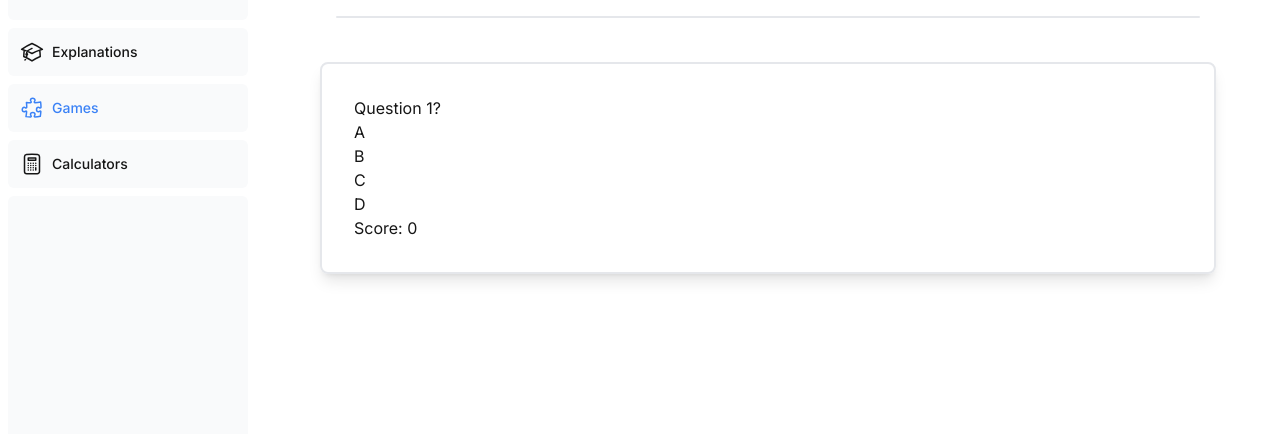
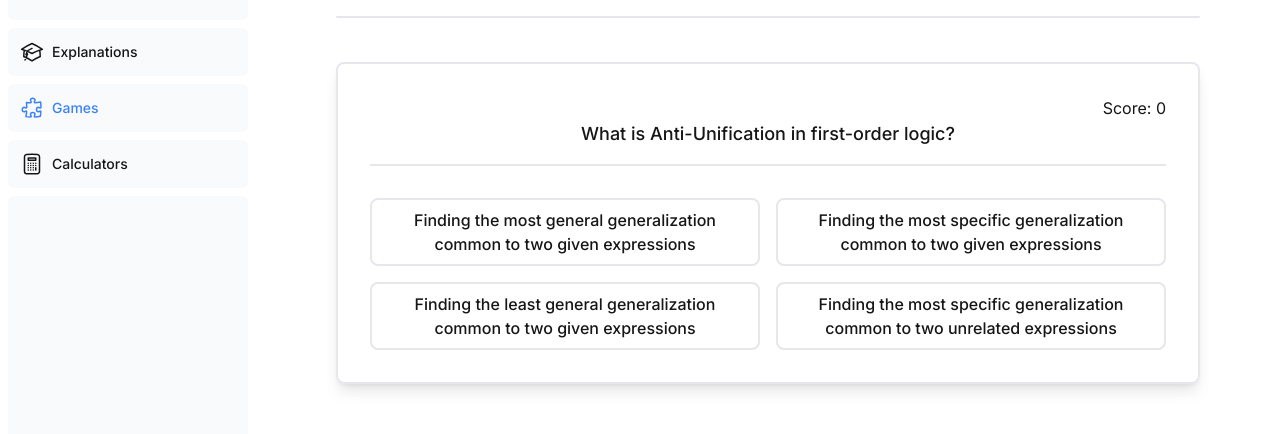
Before and after one commit to krr-platform/krr-platform, a Next.js app in the folder frontend/: page /dashboard/games/anti-unification-first-order-language in a window 1280 px wide. Shown: the part 156-590 px from the top of the page. Built offline with nearby package versions, Linux system fonts and the light colour scheme; a web font is replaced by a local one.

Commit message:
feat: extract questions in a json

```diff
--- a/frontend/src/app/dashboard/games/anti-unification-first-order-language/Game.tsx
+++ b/frontend/src/app/dashboard/games/anti-unification-first-order-language/Game.tsx
@@ -1,27 +1,22 @@
+/* eslint-disable react/function-component-definition */
+/* eslint-disable react/button-has-type */
+/* eslint-disable max-len */
 /* eslint-disable react/no-array-index-key */
 /* eslint-disable jsx-a11y/no-noninteractive-element-interactions */
 /* eslint-disable jsx-a11y/click-events-have-key-events */
 import React, { useState } from 'react';
+import questions from './questions.json';
 
-interface Question {
-    text: string;
-    choices: string[];
-    correctChoiceIndex: number;
-    body?: string;
-    imageUrl?: string;
-}
+// interface Question {
+//     id: number;
+//     text: string;
+//     choices: string[];
+//     correctChoiceIndex: number;
+//     body?: string;
+//     imageUrl?: string;
+// }
 
-const questions: Question[] = [
-    {
-        text: 'Question 1?',
-        choices: ['A', 'B', 'C', 'D'],
-        correctChoiceIndex: 0,
-    },
-    // Add more questions here
-];
-
-// eslint-disable-next-line react/function-component-definition
-const Game: React.FC = () => {
+export default function Game() {
     const [currentQuestionIndex, setCurrentQuestionIndex] = useState(0);
     const [score, setScore] = useState(0);
     const [showCorrect, setShowCorrect] = useState(false);
@@ -33,37 +28,47 @@ const Game: React.FC = () => {
         if (selectedChoiceIndex === currentQuestion.correctChoiceIndex) {
             setScore(score + 10);
             setShowCorrect(true);
+            setTimeout(() => {
+                setShowCorrect(false);
+                setCurrentQuestionIndex(currentQuestionIndex + 1);
+            }, 1500);
         } else {
             setShowIncorrect(true);
+            setTimeout(() => {
+                setShowIncorrect(false);
+                setCurrentQuestionIndex(currentQuestionIndex + 1);
+            }, 1500);
         }
-
-        setTimeout(() => {
-            setShowCorrect(false);
-            setShowIncorrect(false);
-            setCurrentQuestionIndex(currentQuestionIndex);
-        }, 1500);
     };
 
     return (
-        <div className="rounded-lg w-full p-8 shadow-lg border-2">
-            <h1>
-                {currentQuestion.text}
-            </h1>
-            <ul>
-                {currentQuestion.choices.map((choice, index) => (
-                    <li key={index} onClick={() => handleAnswer(index)}>
-                        {choice}
-                    </li>
-                ))}
-            </ul>
-            {showCorrect && <div>Correct!</div>}
-            {showIncorrect && <div>Incorrect!</div>}
-            <div>
-                Score:&nbsp;
-                {score}
+        <div className="px-4">
+            <div className="rounded-lg w-full p-8 shadow-lg border-2">
+                <div className="text-right">
+                    Score:&nbsp;
+                    {score}
+                </div>
+                <h1 className="text-center font-medium text-lg pb-4 mb-8 border-b-2">
+                    {currentQuestion.text}
+                </h1>
+                <div className="grid grid-cols-2 gap-4">
+                    {currentQuestion.choices.map((choice, index) => (
+                        <button
+                            className="border-2
+                            hover:text-blue-500 hover:bg-blue-50
+                            hover:border-blue-500 text-bold
+                            font-medium p-2 rounded-lg
+                            transition-colors duration-300 max-w-x"
+                            key={index}
+                            onClick={() => handleAnswer(index)}
+                        >
+                            {choice}
+                        </button>
+                    ))}
+                </div>
+                {showCorrect && <div>Correct!</div>}
+                {showIncorrect && <div>Incorrect!</div>}
             </div>
         </div>
     );
-};
-
-export default Game;
+}
--- /dev/null
+++ b/frontend/src/app/dashboard/games/anti-unification-first-order-language/questions.json
@@ -0,0 +1,24 @@
+[
+    {
+        "id": 0,
+        "text": "What is Anti-Unification in first-order logic?",
+        "choices": [
+            "Finding the most general generalization common to two given expressions",
+            "Finding the most specific generalization common to two given expressions",
+            "Finding the least general generalization common to two given expressions",
+            "Finding the most specific generalization common to two unrelated expressions"
+        ],
+        "correctChoiceIndex": 2
+    },
+    {
+        "id": 1,
+        "text": "Anti-Unification is used in which area of computer science?",
+        "choices": [
+            "Natural language processing",
+            "Artificial intelligence",
+            "Theoretical computer science",
+            "All of the previous"
+        ],
+        "correctChoiceIndex": 3
+    }
+]
```
